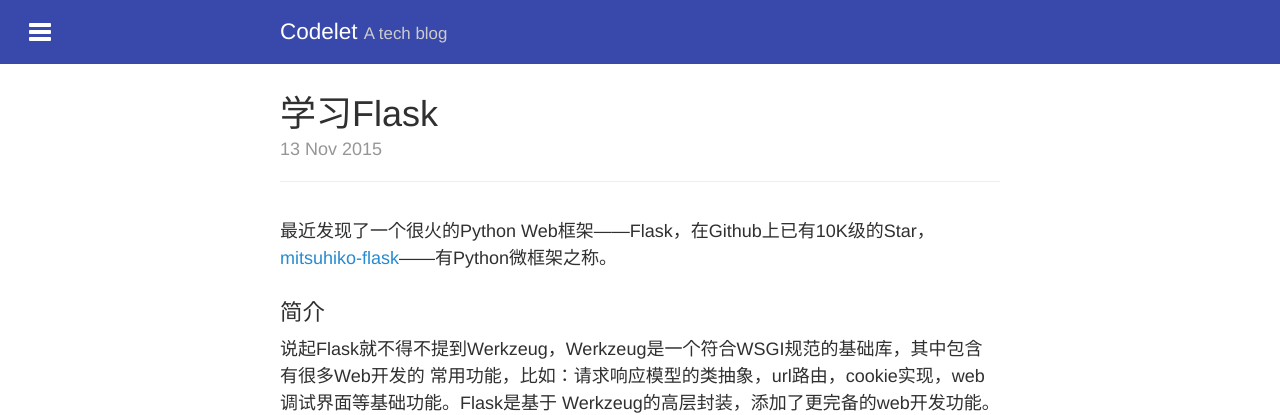
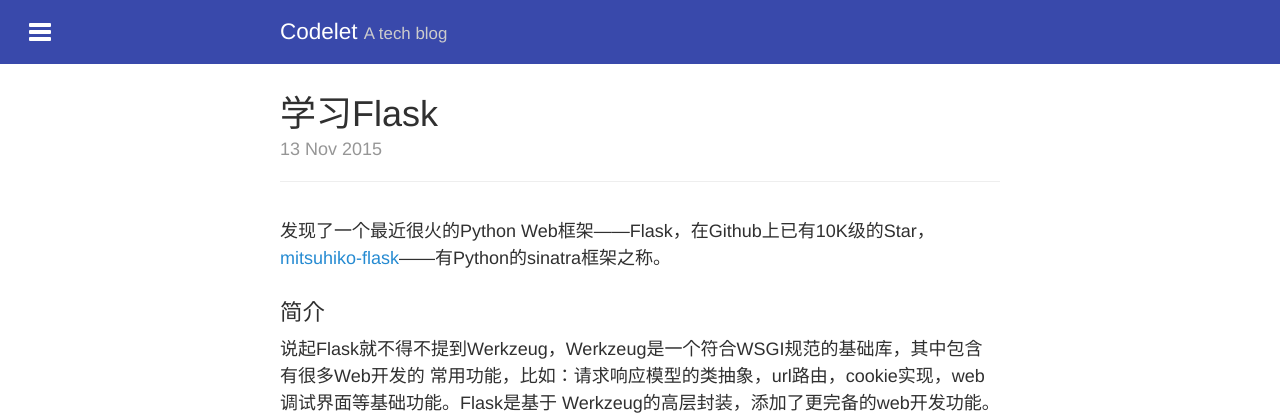
Before and after one commit to skylerlee/codelet, a Jekyll site: the page built from _posts/2015-11-13-learn-flask-framework.md, in a window 1280 px wide. Shown: the top 415 px of the page. Built offline with Jekyll 4.4.1, drawn with Linux system fonts in a browser that asks for light colours.

Commit message:
Update post

```diff
--- a/_posts/2015-11-13-learn-flask-framework.md
+++ b/_posts/2015-11-13-learn-flask-framework.md
@@ -8,8 +8,8 @@
   - backend
 ---
 
-最近发现了一个很火的Python Web框架——Flask，在Github上已有10K级的Star，
-[mitsuhiko-flask](https://github.com/mitsuhiko/flask)——有Python微框架之称。
+发现了一个最近很火的Python Web框架——Flask，在Github上已有10K级的Star，
+[mitsuhiko-flask](https://github.com/mitsuhiko/flask)——有Python的sinatra框架之称。
 
 ### 简介
 说起Flask就不得不提到Werkzeug，Werkzeug是一个符合WSGI规范的基础库，其中包含有很多Web开发的
```
